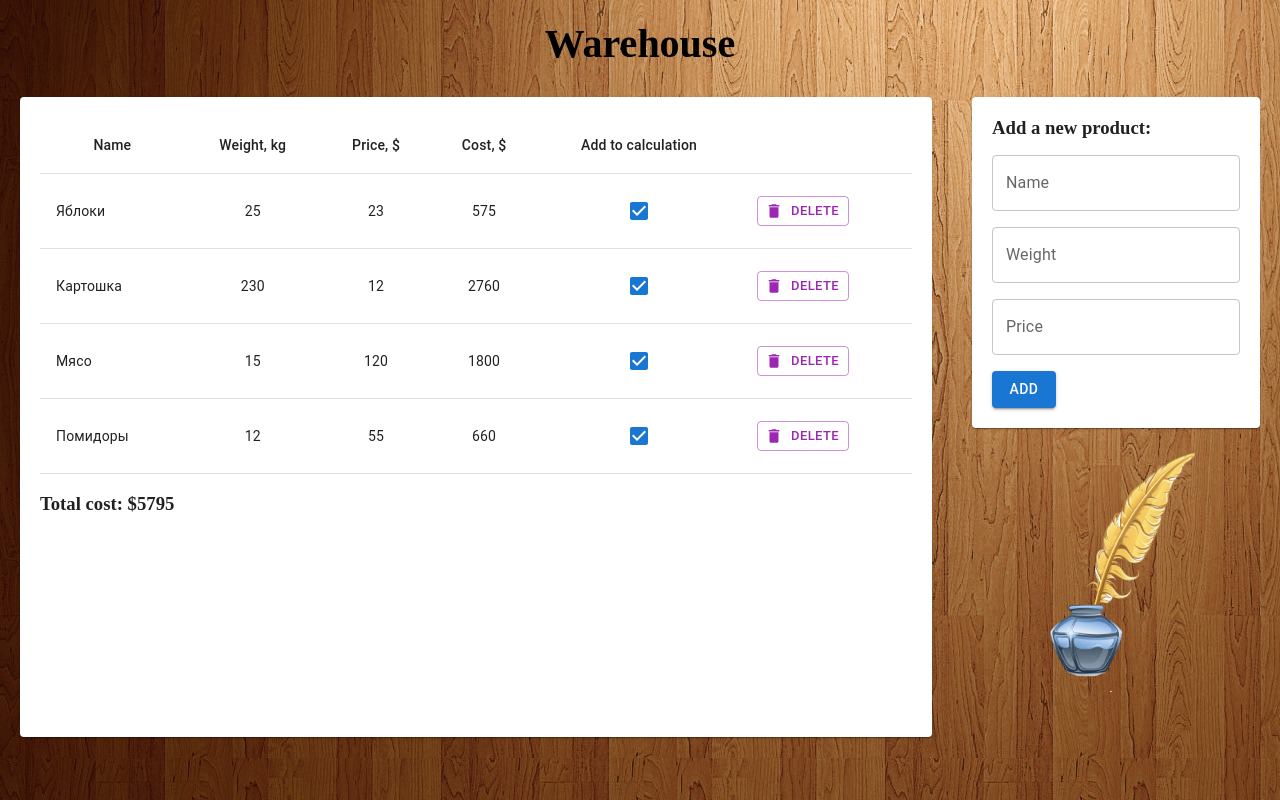
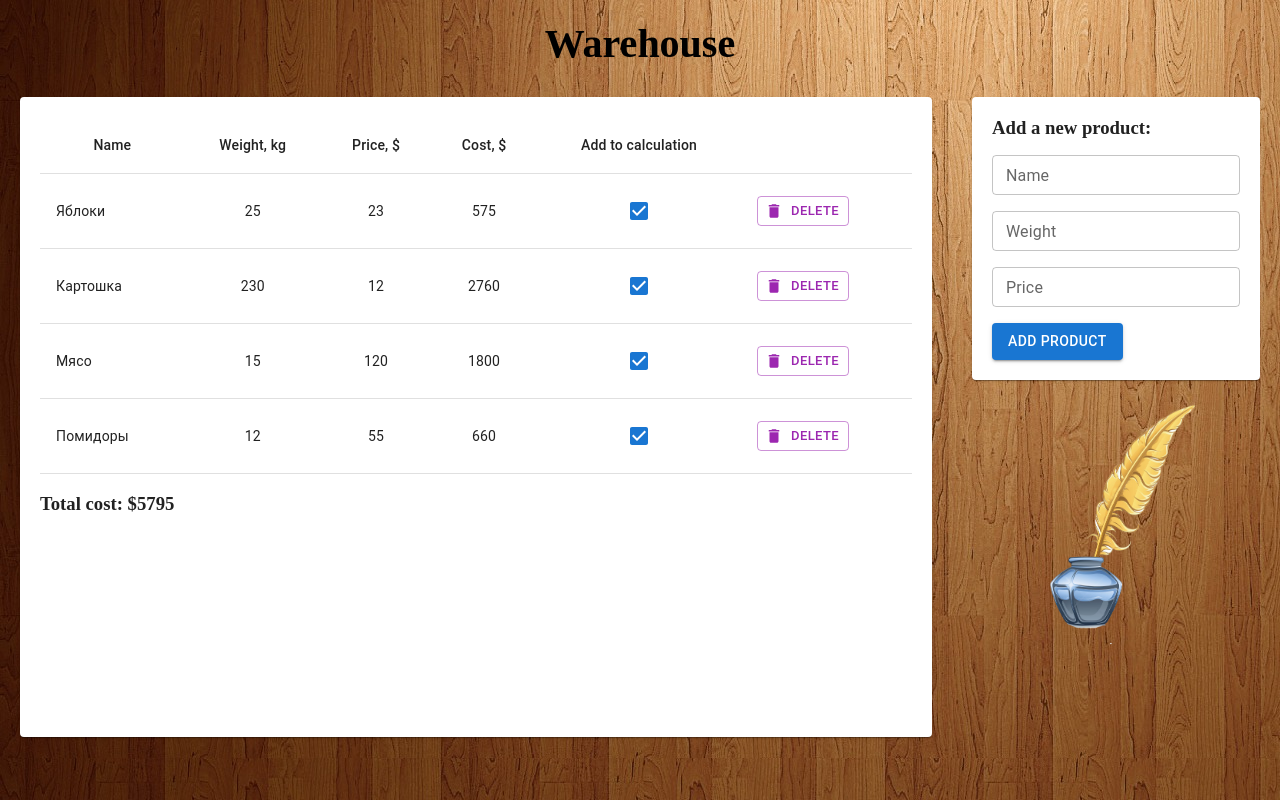
Before and after one commit to Dimon09031979/warehouse, a React (Create React App) app: page / in a window 1280 px wide. Built offline with nearby package versions, Linux system fonts and the light colour scheme.

Commit message:
добавил в конце пустые строки

```diff
--- a/src/views/EnterValue.tsx
+++ b/src/views/EnterValue.tsx
@@ -20,7 +20,11 @@ const EnterValue: React.FunctionComponent<Props> = (props) => {
 
   return (
     <p>
-      <TextField label={props.name} value={value} onChange={handleChange} />
+      <TextField
+        label={props.name}
+        value={value}
+        onChange={handleChange}
+        size="small" />
     </p>
   );
 };
--- a/src/views/NewProduct.tsx
+++ b/src/views/NewProduct.tsx
@@ -52,7 +52,7 @@ const NewProduct: React.FunctionComponent = observer(() => {
       <EnterValue name='Price' uploadValue={handleEnterPrice} reset={reset} />
       <HiddenInput />
       <Button variant='contained' onClick={addProduct}>
-        Add
+        Add product
       </Button>
     </Container>
   );
```
Also changed, not shown: src/models/classProduct.ts (line endings or trailing spaces), src/models/classProductList.ts (line endings or trailing spaces), src/models/types.ts (line endings or trailing spaces), src/views/App.tsx (line endings or trailing spaces), src/views/InTotal.tsx (line endings or trailing spaces), src/views/Product.tsx (line endings or trailing spaces).
